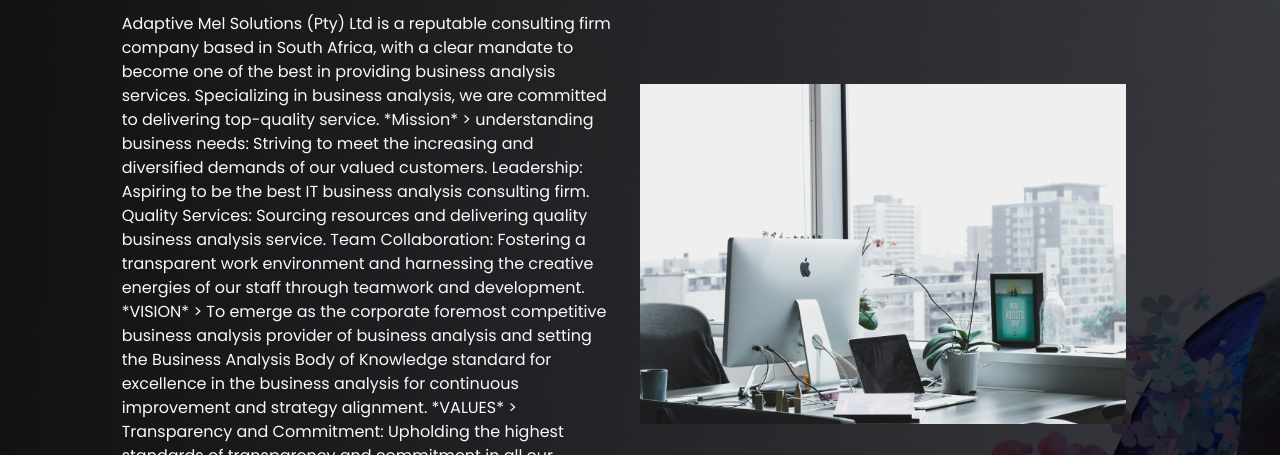
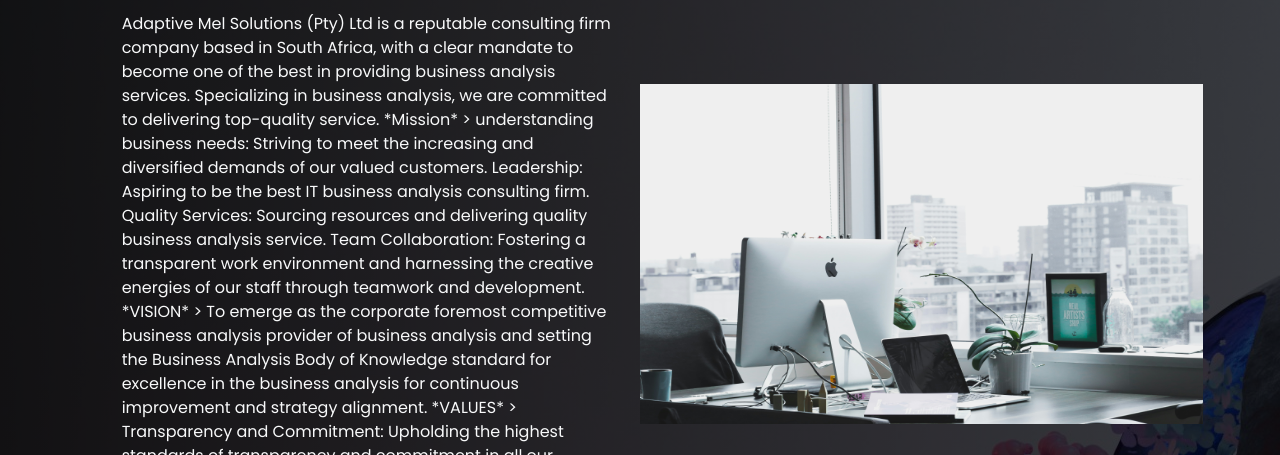
Before and after one commit to Mabishanko/adaptive-mel-solutions, a plain HTML site: page index.html in a window 1280 px wide. Shown: the part 345-800 px from the top of the page. Drawn offline with nearby package versions, Linux system fonts and the light colour scheme; some packages are replaced by stand-ins of ours.

Commit message:
style.css

```diff
--- a/css/style.css
+++ b/css/style.css
@@ -622,7 +622,7 @@ a:focus {
 }
 
 .about_section .img-box img {
-  width: 76%;
+  width: 88%;
 
 }
 
```
